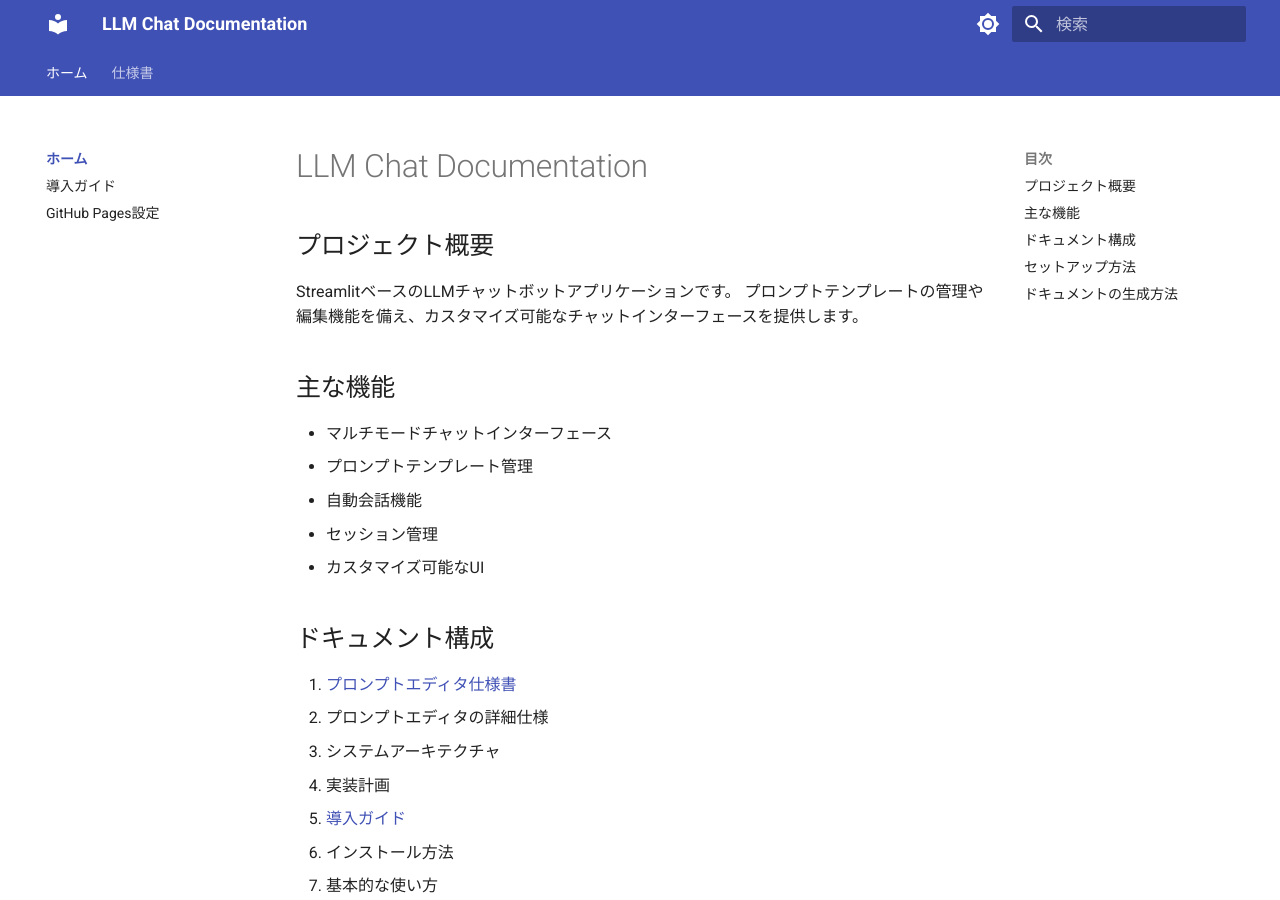
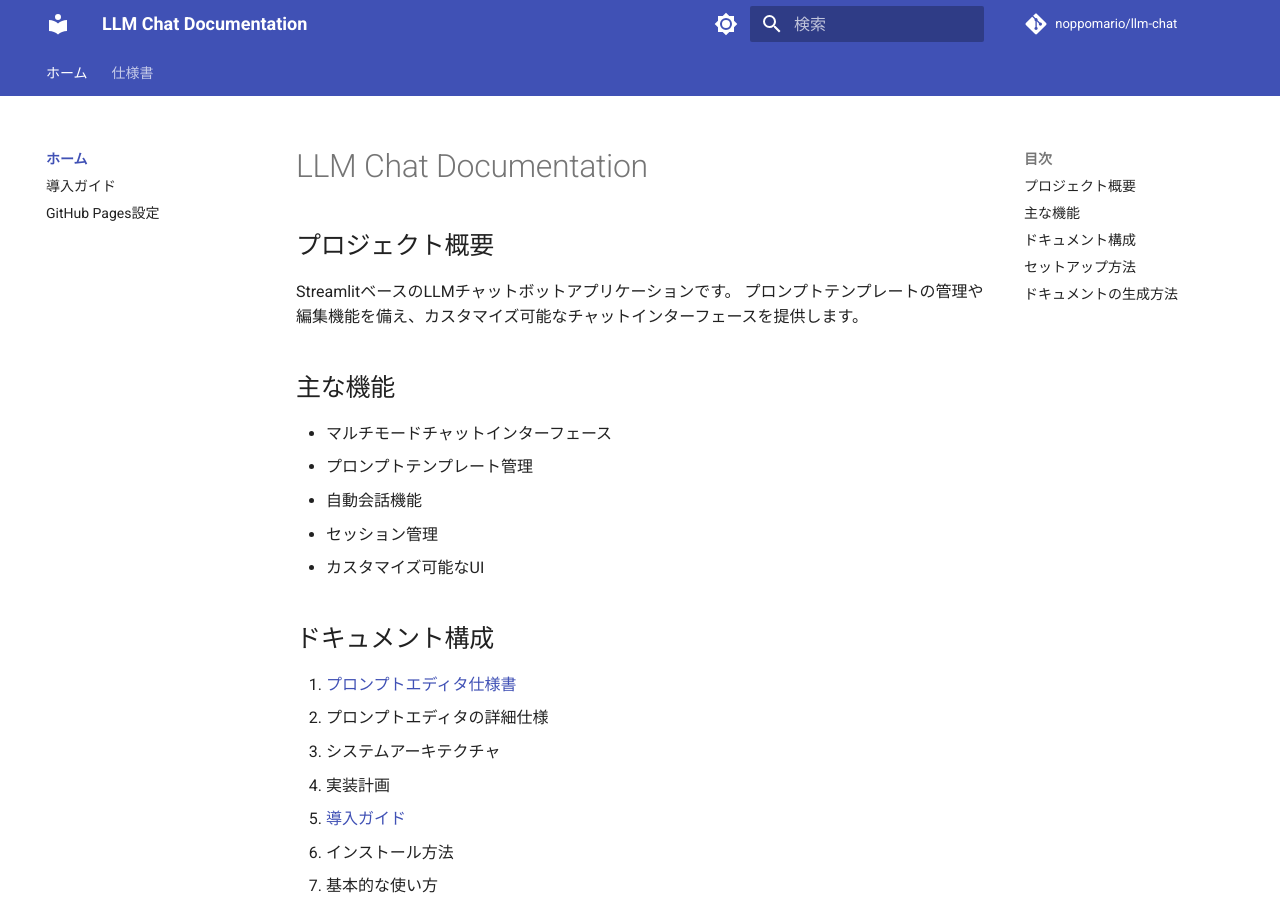
Before and after one commit to noppomario/llm-chat, an MkDocs documentation site: the page built from docs/index.md, in a window 1280 px wide and 900 px high. Built offline with MkDocs 1.6.1 and Material for MkDocs 9.7.7, drawn with Linux system fonts in a browser that asks for light colours; comment, search, counter and statistics services are not loaded.

Commit message:
docs: update mkdocs configuration

```diff
--- a/mkdocs.yml
+++ b/mkdocs.yml
@@ -1,6 +1,7 @@
 site_name: LLM Chat Documentation
 site_description: LLMチャットボットのドキュメント
 site_author: Team
+site_url: https://noppomario.github.io/llm-chat/
 
 theme:
   name: material
@@ -60,3 +61,7 @@ extra:
   social:
     - icon: fontawesome/brands/github
       link: https://github.com/noppomario/llm-chat
+
+repo_url: https://github.com/noppomario/llm-chat
+repo_name: noppomario/llm-chat
+edit_uri: edit/main/docs/
```
